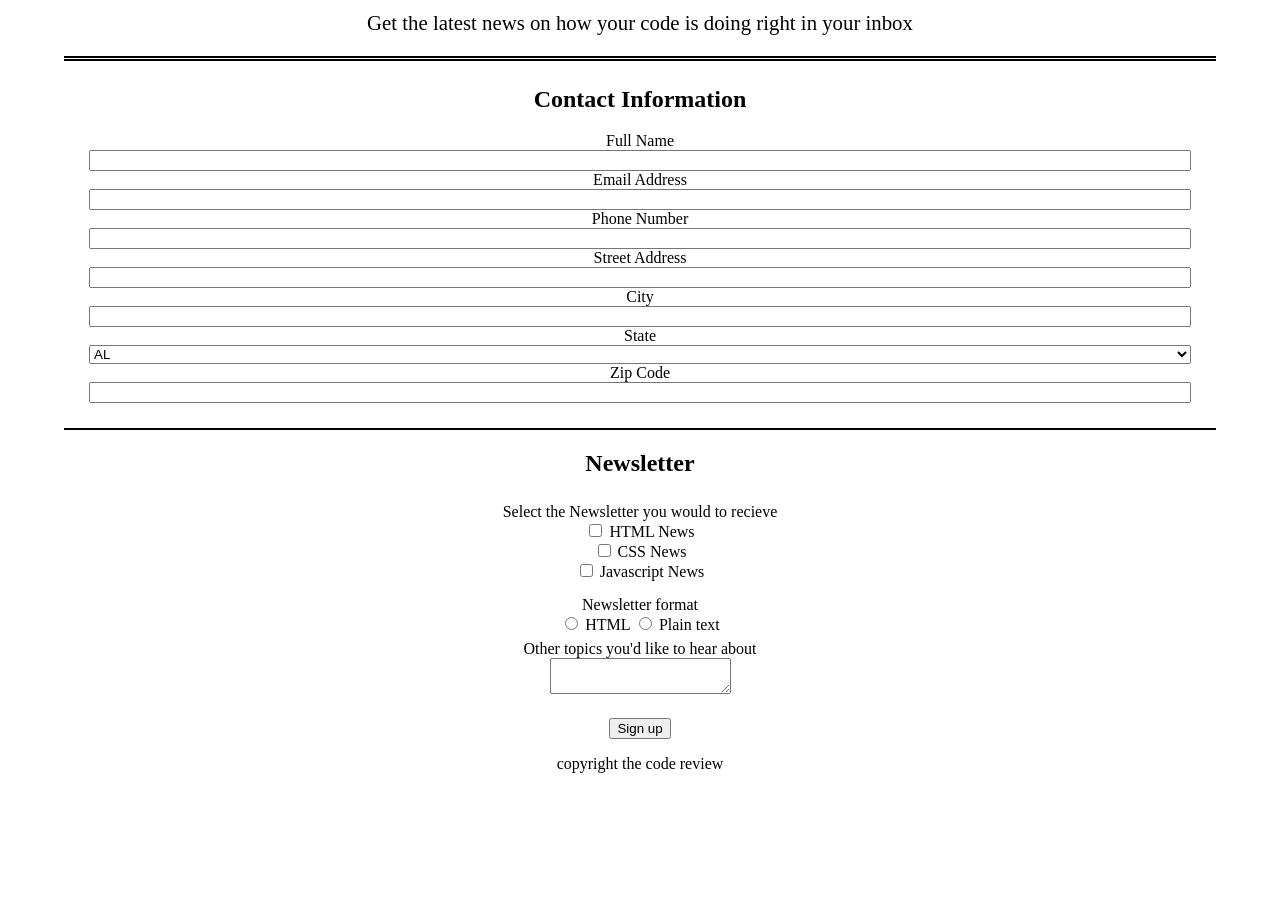
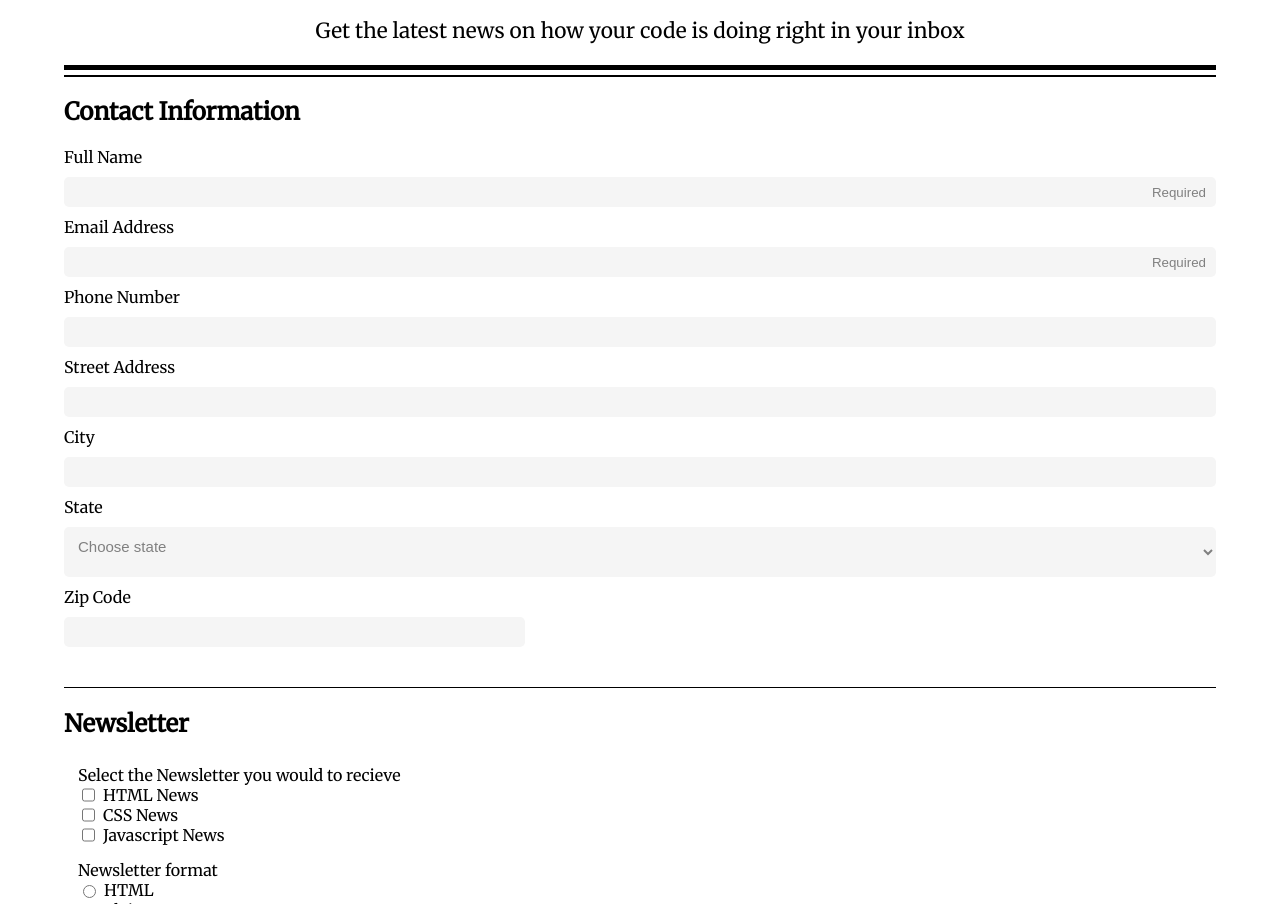
Before and after one commit to TroyAWilson/TechdegreeProjectThree, a plain HTML site: page Index.html in a window 1280 px wide. Shown: the part 94-998 px from the top of the page. Before the commit the page ends 883 px from the top, so only its background shows below. Drawn offline with Linux system fonts and the light colour scheme.

Commit message:
CSS not buttons
Finished the CSS on most of the sight except for the buttons in the Newsletter section, also need to apply some spacing in the same section

```diff
--- a/Index.html
+++ b/Index.html
@@ -6,33 +6,33 @@
     <title>Techdeg3</title>
     <meta name="viewport" content="width=device-width, initial-scale=1.0">
     <link rel="stylesheet" href="css/styles.css">
-    <!-- needs font link  -->
+    <link href="https://fonts.googleapis.com/css?family=Merriweather" rel="stylesheet">
   </head>
 
   <body>
 
-    <header class = "main-header">
+    <header class ="main-header">
       <h1> The Code Review <h1>
     </header>
 
     <main>
 
-      <div class = "topSignup">
+      <div class="topSignup">
           <h2>Signup for our newsletter</h2>
           <p>
              Get the latest news on how your code is
              doing right in your inbox
           </p>
       </div>
-      <div class "signSheet">
+      <div class="signSheet">
 
-      <div class = "contactInfo">
+      <div class = " contactInfo">
         <h2>Contact Information</h2>
         <form>
           <label for = "nameInput"> Full Name </label>
-          <input type="text" id="nameInput" name="name_input">
+          <input type="text" id="nameInput" name="name_input" placeholder="Required">
           <label for = "emailInput"> Email Address </label>
-          <input type="email" id="emailInput" name="email_input">
+          <input type="email" id="emailInput" name="email_input" placeholder="Required">
           <label for = "phoneInput"> Phone Number </label>
           <input type="tel" id="phoneInput" name="phone_input">
           <label for = "addressInput"> Street Address </label>
@@ -42,6 +42,7 @@
           <label for = "stateInput"> State </label>
           <select id="stateInput" name="state_input">
               <!--  Put all of state options here -->
+              <option value ="" disabled selected> Choose state </option>
               <option value="alabama">AL</option>
               <option value="alaska">AK</option>
               <option value="arizona">AZ</option>
@@ -95,39 +96,51 @@
 
           </select>
           <label for = "zipInput"> Zip Code </label>
-          <input type="text" id="zipInput" name="zip_input">
+          <input class = "zipClass" type="text" id="zipInput" name="zip_input">
         </form>
       </div>
 
       <div class = "newsletterInfo">
         <h2>Newsletter</h2>
-        <form>
+        <form class ="newsForm">
 
           <fieldset>
             <label>Select the Newsletter you would to recieve</label> <br>
+            <div class ="flexAlign">
+            <input type="checkbox" id ="newsLetterHTML" class ="newsCheckbox" value="newsLetterHTML" name="newsLetter">
+              <label for ="newsLetterHTML">HTML News</label> <br>
+            </div>
 
-            <input type="checkbox" id ="newsLetterHTML" value="newsLetterHTML" name="newsLetter">
-              <label for ="newsLetterHTML">HTML News</label> <br>
-            <input type="checkbox" id ="newsLetterCSS" value="newsLetterCSS" name="newsLetter">
+            <div class ="flexAlign">
+            <input type="checkbox" id ="newsLetterCSS" class ="newsCheckbox" value="newsLetterCSS" name="newsLetter">
               <label for ="newsLetterCSS">CSS News</label> <br>
-            <input type="checkbox" id ="newsLetterJava" value="newsLetterJava" name="newsLetter">
+            </div>
+            <div class ="flexAlign">
+            <input type="checkbox" id ="newsLetterJava" class ="newsCheckbox" value="newsLetterJava" name="newsLetter">
               <label for ="newsLetterJava">Javascript News</label>
+            </div>
+
           </fieldset>
 
           <fieldset>
             <label> Newsletter format </label> <br>
-
+            <div class = "flexAlign">
             <input type="radio" id="newsHTML" value ="newsHTML" name="news_format">
               <label for="newsHTML"> HTML </label>
+            </div>
+
+            <div class = "flexAlign">
             <input type="radio" id="newsText" value ="newsText" name="news_format">
               <label for="newsHTML"> Plain text </label> <br>
+            </div>
+
               <fieldset>
                 <label>Other topics you'd like to hear about</label> <br>
                   <textarea>
                   </textarea>
               </fieldset>
           </fieldset>
-          <button type="button">Sign up</button>
+          <button class ="signButton" type="button">Sign up</button>
         </form>
       </div>
     </div>
--- a/css/styles.css
+++ b/css/styles.css
@@ -1,6 +1,12 @@
+* {
+box-sizing: border-box;
+
+}
+
 body {
-  margin: 0;
+  margin:0;
   text-align: center;
+  font-family: 'Merriweather', serif;
 }
 main{
   margin-left: 5%;
@@ -16,21 +22,117 @@ main{
   text-align: center;
 }
 
+.contactInfo{
+    margin-bottom: 40px;
+}
+
+.contactInfo,
+.newsletterInfo {
+  text-align: left;
+}
 .topSignup {
-  border-bottom: 5px double black;
+  border-bottom: 5px solid black;
 }
 .topSignup p {
   font-size: 1.3em;
 }
-.contactInfo{
- margin: 25px;
+.signSheet {
+  border-top: 2.5px black solid;
+  margin-top: 5px;
 }
-.contactInfo form
-{  display:flex;
+
+input::placeholder {
+  color: grey;
+  text-align: right;
+}
+
+.signSheet input, .signSheet select{
+  display: flex;
   flex-direction: column;
 }
-.newsletterInfo{
-  border-top: 2px solid black;
+
+.contactInfo input, .contactInfo select{
+  width: 100%;
+  background-color: whitesmoke;
+  border: none;
+  border-radius: 5px;
+  height: 30px;
+  padding: 10px;
+  margin-bottom: 10px;
+  margin-top: 10px;
+}
+
+.contactInfo select {
+  height: 50px;
+  width: 100%;
+  font-size: 15px;
+  color: grey;
+
+}
+.zipClass{
+  max-width: 40%;
+
+}
+
+.newsletterInfo {
+  display: flex;
+  flex-wrap: wrap;
+  flex-direction:row;
+  border-top: 1px black solid;
+}
+.newsletterInfo h2 {
+  width: 100%;
+}
+.flexAlign {
+  display: flex;
+}
+.flexAlign label {
+  margin-left: 5px;
+}
+
+textarea {
+  width: 100%;
+  border: none;
+  background-color: whitesmoke;
+  resize: none;
+  height: 100px;
+  border-radius: 5px;
+  margin-top: 10px;
+
+}
+.newsForm button {
+  width: 90%;
+  display: flex;
+  margin: auto;
+  background-color: #2BCAFF;
+  color: white;
+  border: none;
+  border-radius: 5px;
+  height: 40px;
+  justify-content: center;
+  font-size: 25px;
+  padding-top: 15px;
+  padding-bottom: 40px;
+  margin-bottom: 10px;
+}
+
+footer p {
+  color:grey;
+}
+
+
+
+
+/* Other  */
+.debug {
+  border: 1px solid tomato;
+}
+
+
+/* Media Queries  */
+@media (min-width: 768px) {
+
+
 }
 
 
```
